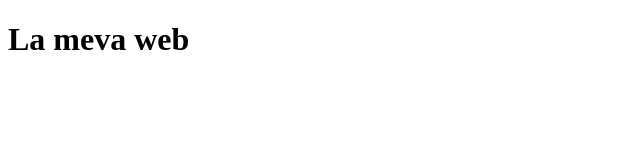
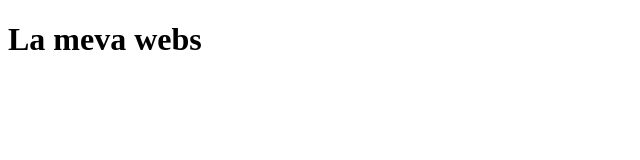
Before and after one commit to alescu/meu-projecte1, a plain HTML site: page index.html in a window 1280 px wide. Shown: the full height of the page, 0-640 px from the left. Drawn offline with Linux system fonts and the light colour scheme.

Commit message:
modificació

```diff
--- a/index.html
+++ b/index.html
@@ -6,6 +6,6 @@
     <title>Document</title>
 </head>
 <body>
-    <H1>La meva web</H1>
+    <H1>La meva webs</H1>
 </body>
 </html>
```
